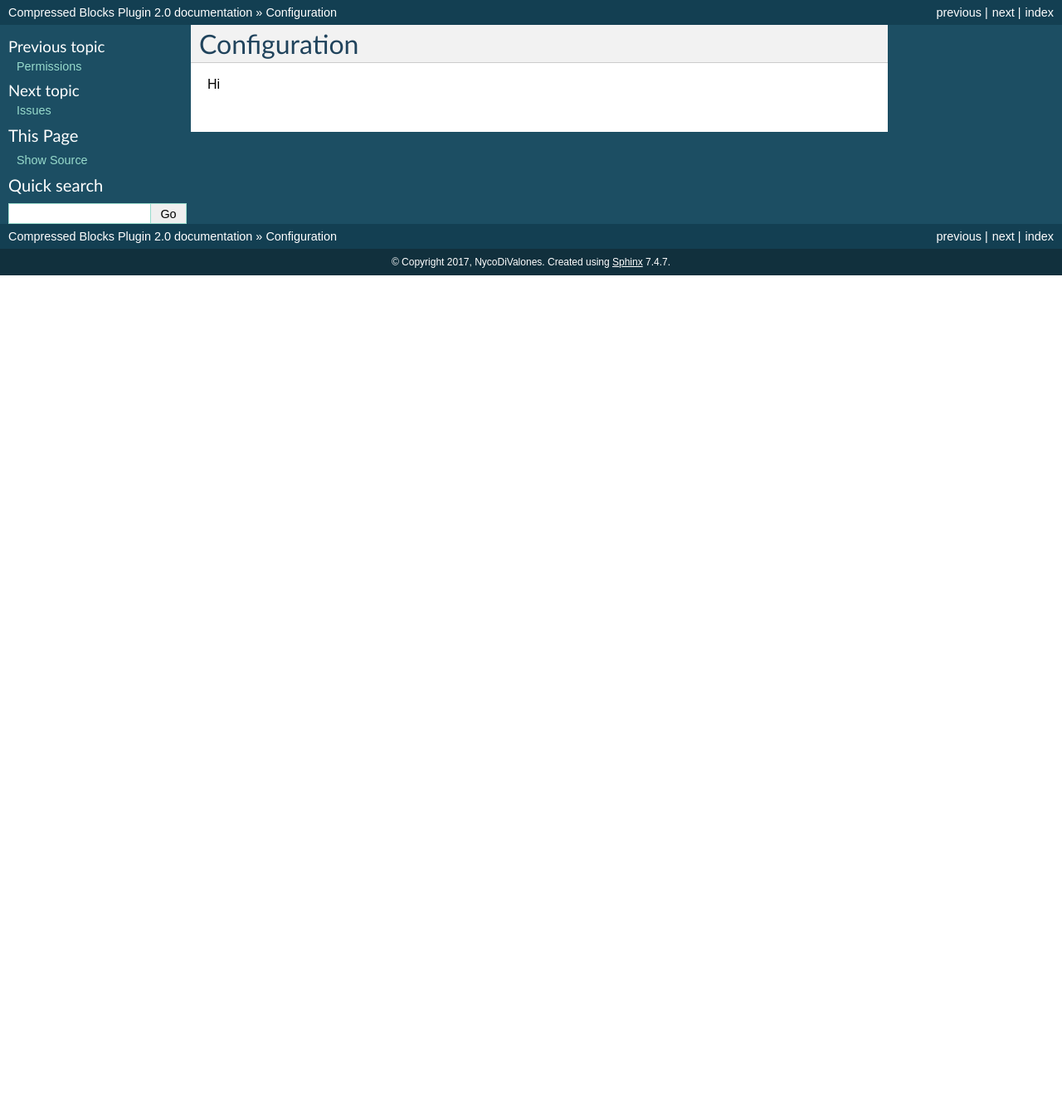
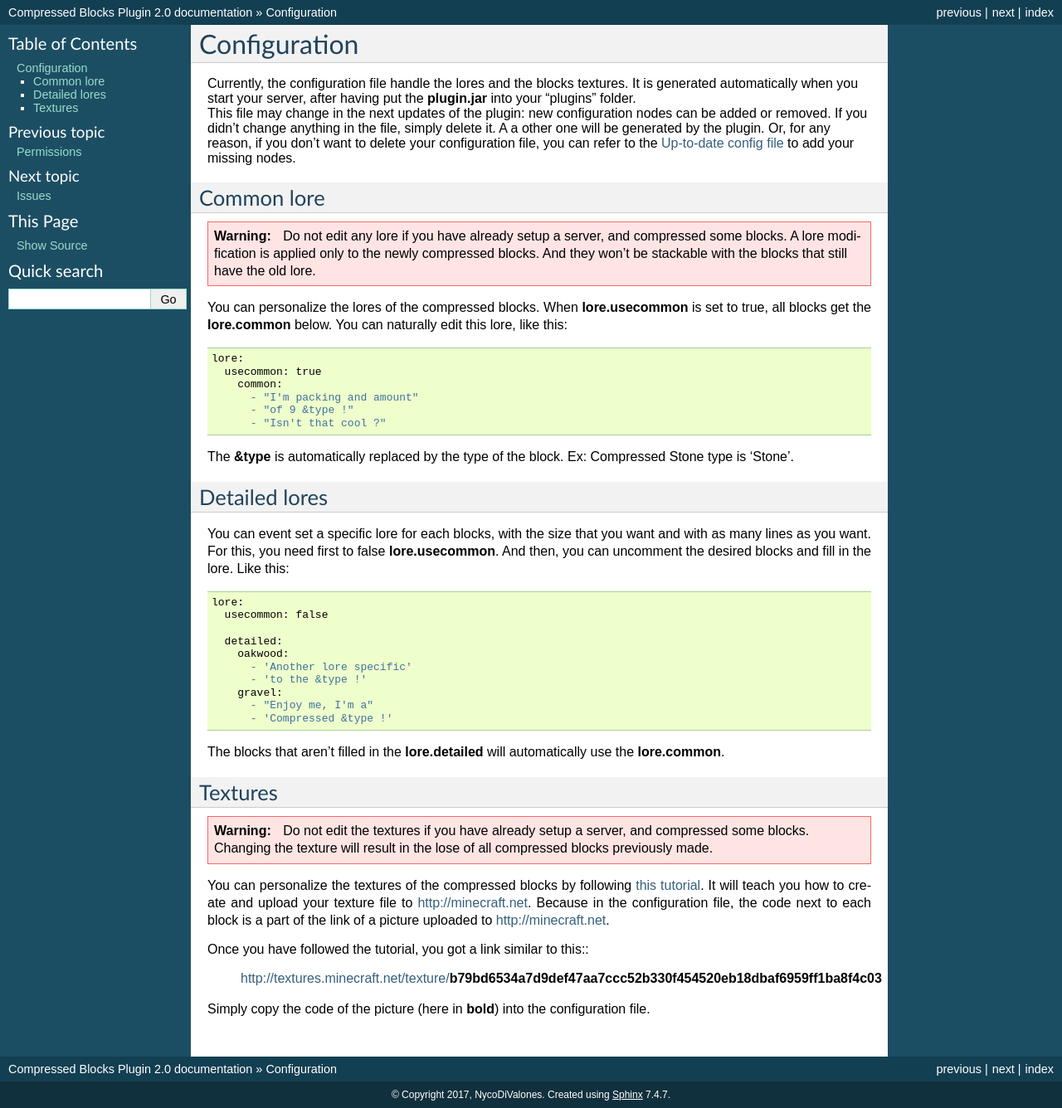
Before and after one commit to Joffreybvn/CompressedBlocksPluginDocs, a Sphinx documentation site: the page built from docs/configuration.rst, in a window 1280 px wide. Shown: the whole page at 83% size. Built offline with Sphinx 7.4.7, drawn with Linux system fonts in a browser that asks for light colours; before the commit the page ends 900 px from its top, so only the background shows below that.

Commit message:
Configuration added.

```diff
--- a/docs/configuration.rst
+++ b/docs/configuration.rst
@@ -1,4 +1,52 @@
 Configuration
 =============
 
-Hi
+|   Currently, the configuration file handle the lores and the blocks textures. It is generated automatically when you start your server, after having put the **plugin.jar** into your "plugins" folder.
+|   This file may change in the next updates of the plugin: new configuration nodes can be added or removed. If you didn't change anything in the file, simply delete it. A a other one will be generated by the plugin. Or, for any reason, if you don't want to delete your configuration file, you can refer to the `Up-to-date config file <https://github.com/Joffrey4/CompressedBlocksPlugin/blob/master/src/config.yml>`_ to add your missing nodes.
+
+Common lore
+-----------
+
+.. warning:: Do not edit any lore if you have already setup a server, and compressed some blocks. A lore modification is applied only to the newly compressed blocks. And they won't be stackable with the blocks that still have the old lore.
+
+You can personalize the lores of the compressed blocks. When **lore.usecommon** is set to true, all blocks get the **lore.common** below. You can naturally edit this lore, like this::
+
+    lore:
+      usecommon: true
+        common:
+          - "I'm packing and amount"
+          - "of 9 &type !"
+          - "Isn't that cool ?"
+
+The **&type** is automatically replaced by the type of the block. Ex: Compressed Stone type is ‘Stone’.
+
+Detailed lores
+--------------
+
+You can event set a specific lore for each blocks, with the size that you want and with as many lines as you want. For this, you need first to false **lore.usecommon**. And then, you can uncomment the desired blocks and fill in the lore. Like this::
+
+    lore:
+      usecommon: false
+
+      detailed:
+        oakwood:
+          - 'Another lore specific'
+          - 'to the &type !'
+        gravel:
+          - "Enjoy me, I'm a"
+          - 'Compressed &type !'
+
+The blocks that aren’t filled in the **lore.detailed** will automatically use the **lore.common**.
+
+Textures
+--------
+
+.. warning:: Do not edit the textures if you have already setup a server, and compressed some blocks. Changing the texture will result in the lose of all compressed blocks previously made.
+
+You can personalize the textures of the compressed blocks by following `this tutorial <https://bukkit.org/threads/create-your-own-custom-head-texture.424286/>`_. It will teach you how to create and upload your texture file to `http://minecraft.net <http://minecraft.net>`_. Because in the configuration file, the code next to each block is a part of the link of a picture uploaded to `http://minecraft.net <http://minecraft.net>`_.
+
+|   Once you have followed the tutorial, you got a link similar to this::
+
+    http://textures.minecraft.net/texture/**b79bd6534a7d9def47aa7ccc52b330f454520eb18dbaf6959ff1ba8f4c03**
+
+Simply copy the code of the picture (here in **bold**) into the configuration file.
```
